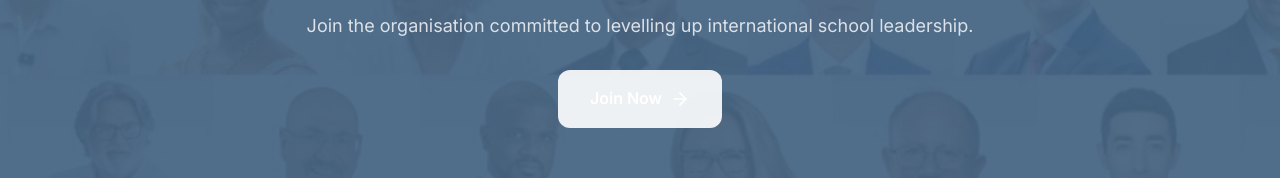
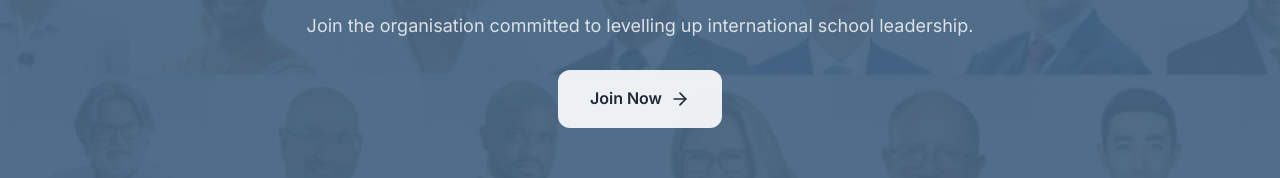
Before and after one commit to nimeshkumar90/lyis, a plain HTML site: page index.html in a window 1280 px wide. In both pictures the pointer is over the link "Join Now". Shown: the part 6070-6248 px from the top of the page. Drawn offline with Linux system fonts and the light colour scheme.

Commit message:
Add files via upload

```diff
--- a/css/style.css
+++ b/css/style.css
@@ -151,6 +151,7 @@ button {
 
 .btn-light:hover {
   background-color: rgba(255, 255, 255, 0.9);
+  color: var(--foreground);
 }
 
 .btn-light-solid {
```
